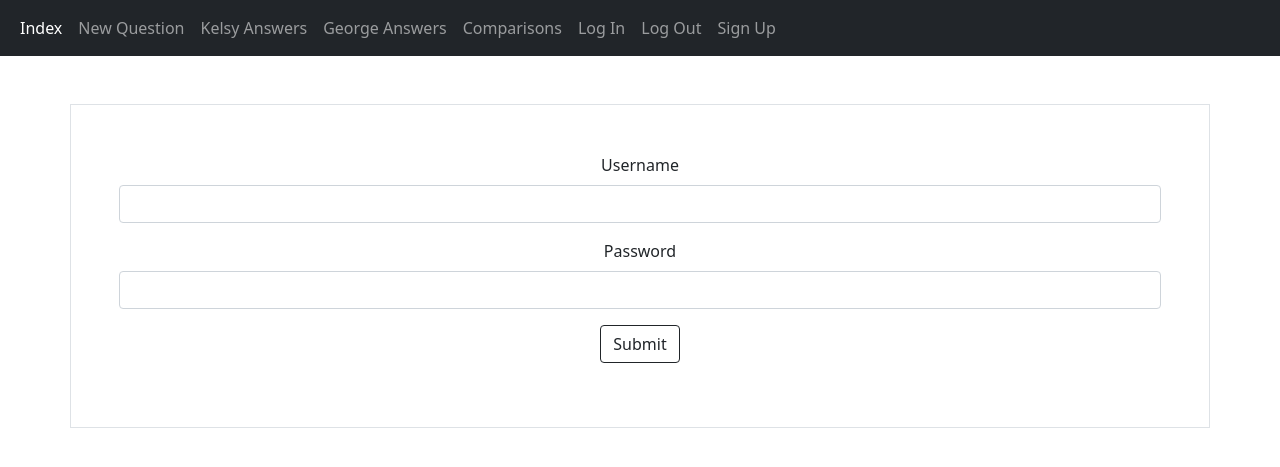
After one commit to gbwilliamson4/QuestionAnswerApp, a Django app: page /login/ in a window 1280 px wide. The commit adds this page. Shown: the top 467 px of the page. Run offline with Django 4.2, Linux system fonts and the light colour scheme.

Commit message:
More styling and attempted to add login features.

```diff
--- a/thegame/admin.py
+++ b/thegame/admin.py
@@ -5,5 +5,6 @@ from .models import *
 # admin.site.register(Question)
 admin.site.register(Question)
 admin.site.register(People)
-admin.site.register(GeorgeAnswer)
-admin.site.register(KelsyAnswer)
+# admin.site.register(GeorgeAnswer)
+# admin.site.register(KelsyAnswer)
+admin.site.register(Answer)
--- a/thegame/templates/thegame/base.html
+++ b/thegame/templates/thegame/base.html
@@ -17,6 +17,20 @@
       <li class="nav-item">
         <a class="nav-link" href="{% url 'comparing' %}">Comparisons</a>
       </li>
+      <li class="nav-item">
+        <a class="nav-link" href="{% url 'login' %}">Log In</a>
+      </li>
+      <li class="nav-item">
+        <a class="nav-link" href="{% url 'logout' %}">Log Out</a>
+      </li>
+      <li class="nav-item">
+        <a class="nav-link" href="{% url 'signup' %}">Sign Up</a>
+      </li>
+      {% if request.user.is_authenticated %}
+      <li class="nav-item">
+        <a class="nav-link" href="#">{{ request.user }} - Username</a>
+      </li>
+      {% endif %}
     </ul>
   </div>
 </nav>
--- a/thegame/templates/thegame/george_answers.html
+++ b/thegame/templates/thegame/george_answers.html
@@ -18,10 +18,10 @@
             <tr>
                 <td>{{ question }}</td>
                 <td>
-                    {% if question.georgeanswer %}
-                    {{ question.georgeanswer }}
+                    {% if question.answer_set.get %}
+                    {{ question.answer_set.first }}
                     {% else %}
-                    <form method="post" action="{% url 'save_g_answer' question_pk=question.pk %}" style="display: inline-block;">
+                    <form method="post" action="{% url 'save_answer' question_pk=question.pk person='George' %}" style="display: inline-block;">
                         <input type="text" name="answer" id="answer">
                         {% csrf_token %}
                         <button class="btn btn-outline-dark">Submit</button>
--- a/thegame/templates/thegame/kelsy_answers.html
+++ b/thegame/templates/thegame/kelsy_answers.html
@@ -23,7 +23,7 @@
                     {% if question.kelsyanswer %}
                     {{ question.kelsyanswer }}
                     {% else %}
-                    <form method="post" action="{% url 'save_k_answer' question_pk=question.pk %}" style="display: inline-block;">
+                    <form method="post" action="{% url 'save_answer' question_pk=question.pk person='Kelsy' %}" style="display: inline-block;">
                         <input type="text" name="answer" id="answer">
                         {% csrf_token %}
                         <button class="btn btn-outline-dark">Submit</button>
--- /dev/null
+++ b/thegame/templates/thegame/login.html
@@ -0,0 +1,18 @@
+{% extends "thegame/base.html" %}
+{% block content %}
+
+<div class="container p-5 my-5 text-center border">
+    <form method="post">
+      <div class="mb-3">
+        <label for="username" class="form-label">Username</label>
+        <input type="text" class="form-control" id="username">
+      </div>
+      <div class="mb-3">
+        <label for="password" class="form-label">Password</label>
+        <input type="password" class="form-control" name="password" id="password">
+      </div>
+      <button type="submit" class="btn btn-outline-dark">Submit</button>
+        {% csrf_token %}
+    </form>
+</div>
+{% endblock content %}
--- a/thegame/urls.py
+++ b/thegame/urls.py
@@ -1,3 +1,4 @@
+from django.contrib.auth import views as auth_views
 from django.urls import include, path
 from . import views
 
@@ -8,6 +9,8 @@ urlpatterns = [
     path('comparing/', views.comparing, name='comparing'),
     path('george_answers/', views.george_answers, name='george_answers'),
     path('kelsy_answers/', views.kelsy_answers, name='kelsy_answers'),
-    path('george_answers/<int:question_pk>/', views.save_g_answer, name='save_g_answer'),
-    path('kelsy_answers/<int:question_pk>/', views.save_k_answer, name='save_k_answer'),
+    path('answers/<int:question_pk>/<str:person>', views.save_answer, name='save_answer'),
+    path('signup/', views.signup, name='signup'),
+    path('login/', views.login_user, name='login'),
+    path('logout/', auth_views.LogoutView.as_view(), name='logout'),
 ]
--- a/thegame/views.py
+++ b/thegame/views.py
@@ -1,9 +1,10 @@
-from django.shortcuts import render
 from django.http import HttpResponse
 from django.shortcuts import render, redirect
 from .forms import *
 from .models import *
 from django.urls import reverse
+from django.contrib.auth import authenticate, login
+
 
 # def index(request):
 #     return HttpResponse("Welcome to the index page.")
@@ -34,18 +35,18 @@ def new_question(request):
 def kelsy_answers(request):
     questions = Question.objects.all()
 
-    if request.method != 'POST':
-        # No data submitted; create a blank form.
-        form = KelsyAnswerForm()
-    else:
-        # POST data submitted; process data.
-        form = KelsyAnswerForm(data=request.POST)
-        if form.is_valid():
-            print(form)
-            form.save()
-            return redirect('george_answers')
+    # if request.method != 'POST':
+    #     # No data submitted; create a blank form.
+    #     form = AnswerForm()
+    # else:
+    #     # POST data submitted; process data.
+    #     form = AnswerForm(data=request.POST)
+    #     if form.is_valid():
+    #         print(form)
+    #         form.save()
+    #         return redirect('george_answers')
 
-    context = {'questions': questions, 'form': form}
+    context = {'questions': questions}
     # context = {'questions': questions}
     return render(request, 'thegame/kelsy_answers.html', context)
 
@@ -53,18 +54,12 @@ def kelsy_answers(request):
 def george_answers(request):
     questions = Question.objects.all()
 
-    if request.method != 'POST':
-        # No data submitted; create a blank form.
-        form = GeorgeAnswerForm()
-    else:
-        # POST data submitted; process data.
-        form = GeorgeAnswerForm(data=request.POST)
-        if form.is_valid():
-            print(form)
-            form.save()
-            return redirect('george_answers')
+    for question in questions:
+        ans = question.answer_set.first()
+        if ans is not None:
+            print(ans)
 
-    context = {'questions': questions, 'form': form}
+    context = {'questions': questions}
     # context = {'questions': questions}
     return render(request, 'thegame/george_answers.html', context)
 
@@ -74,24 +69,54 @@ def comparing(request):
     context = {'questions': questions}
     return render(request, 'thegame/comparing.html', context)
 
-def save_g_answer(request, question_pk):
+def save_answer(request, question_pk, person):
     # print(question_pk)
-    # print("request.post", request.POST)
-    # print(request.POST['answer'])
+    print("request.post", request.POST)
+    # print(request.POST['person'])
+    print(person)
     question = Question.objects.get(pk=question_pk)
+    person = People.objects.get(person=person)
 
     ans = request.POST['answer']
-    a = GeorgeAnswer(question=question, answer=ans)
+    a = Answer(question=question, answer=ans, person=person)
     a.save()
 
     return redirect('george_answers')
 
 
-def save_k_answer(request, question_pk):
-    question = Question.objects.get(pk=question_pk)
+# def save_k_answer(request, question_pk):
+#     question = Question.objects.get(pk=question_pk)
+#
+#     ans = request.POST['answer']
+#     a = KelsyAnswer(question=question, answer=ans)
+#     a.save()
+#
+#     return redirect('kelsy_answers')
 
-    ans = request.POST['answer']
-    a = KelsyAnswer(question=question, answer=ans)
-    a.save()
+def signup(request):
+    if request.method == 'POST':
+        form = SignUpForm(request.POST)
 
-    return redirect('kelsy_answers')
+        if form.is_valid():
+            user = form.save()
+
+            login(request, user)
+
+            return redirect('index')
+    else:
+        form = SignUpForm()
+
+    return render(request, 'thegame/signup.html', {'form': form})
+
+
+def login_user(request):
+    if request.method == 'POST':
+        username = request.POST['username']
+        password = request.POST['password']
+        user = authenticate(request, username=username, password=password)
+        if user is not None:
+            login(request, user)
+            # Redirect to a success page.
+            redirect('index')
+    else:
+        return render(request, 'thegame/login.html', {})
```
Also changed, not shown: thegame/forms.py (+8 -12 lines), thegame/models.py (+20 -20 lines), thegame/templates/thegame/signup.html (added, +22 -0 lines), thegame/migrations/0009_answer_remove_kelsyanswer_question_and_more.py (added).
